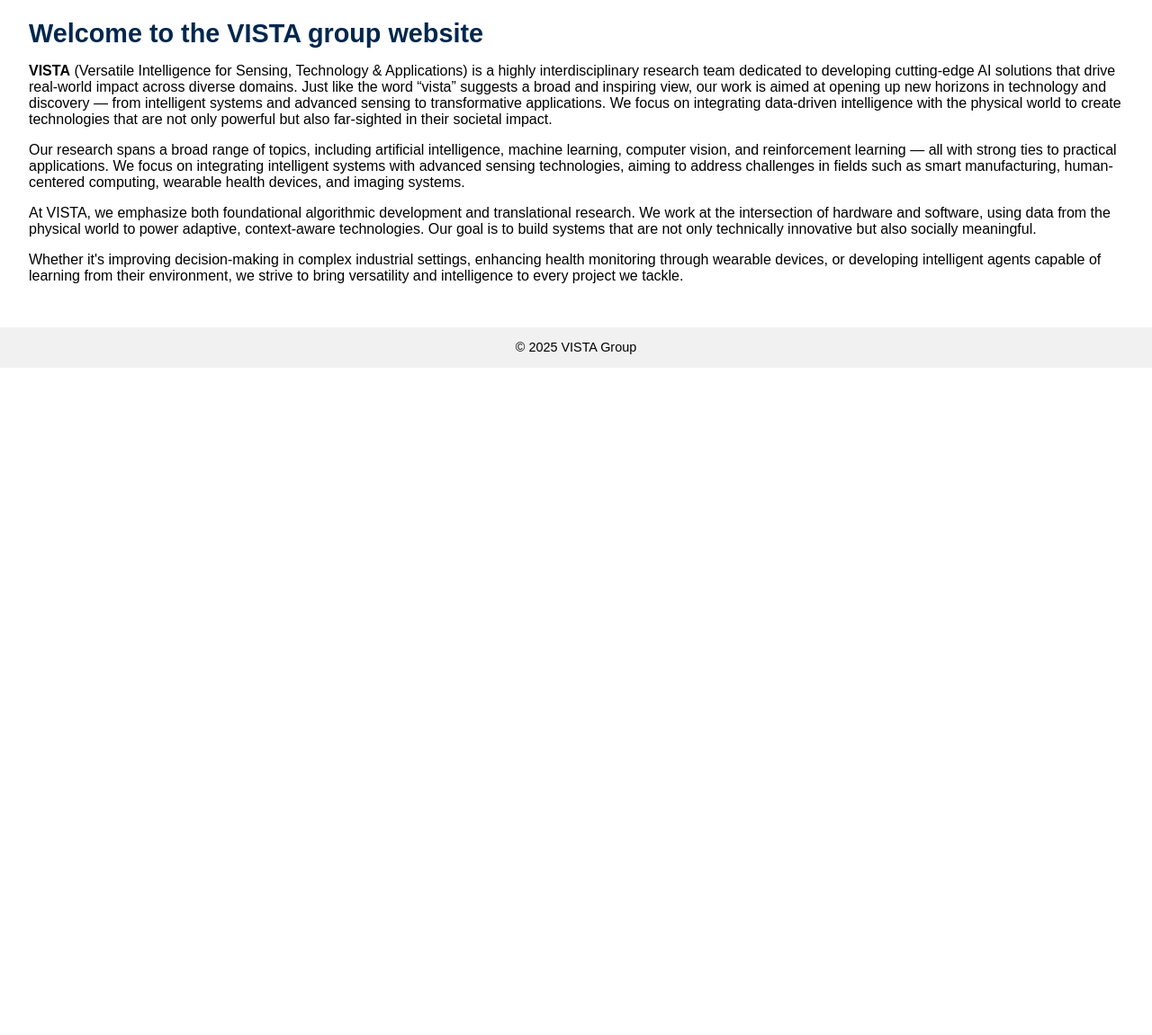
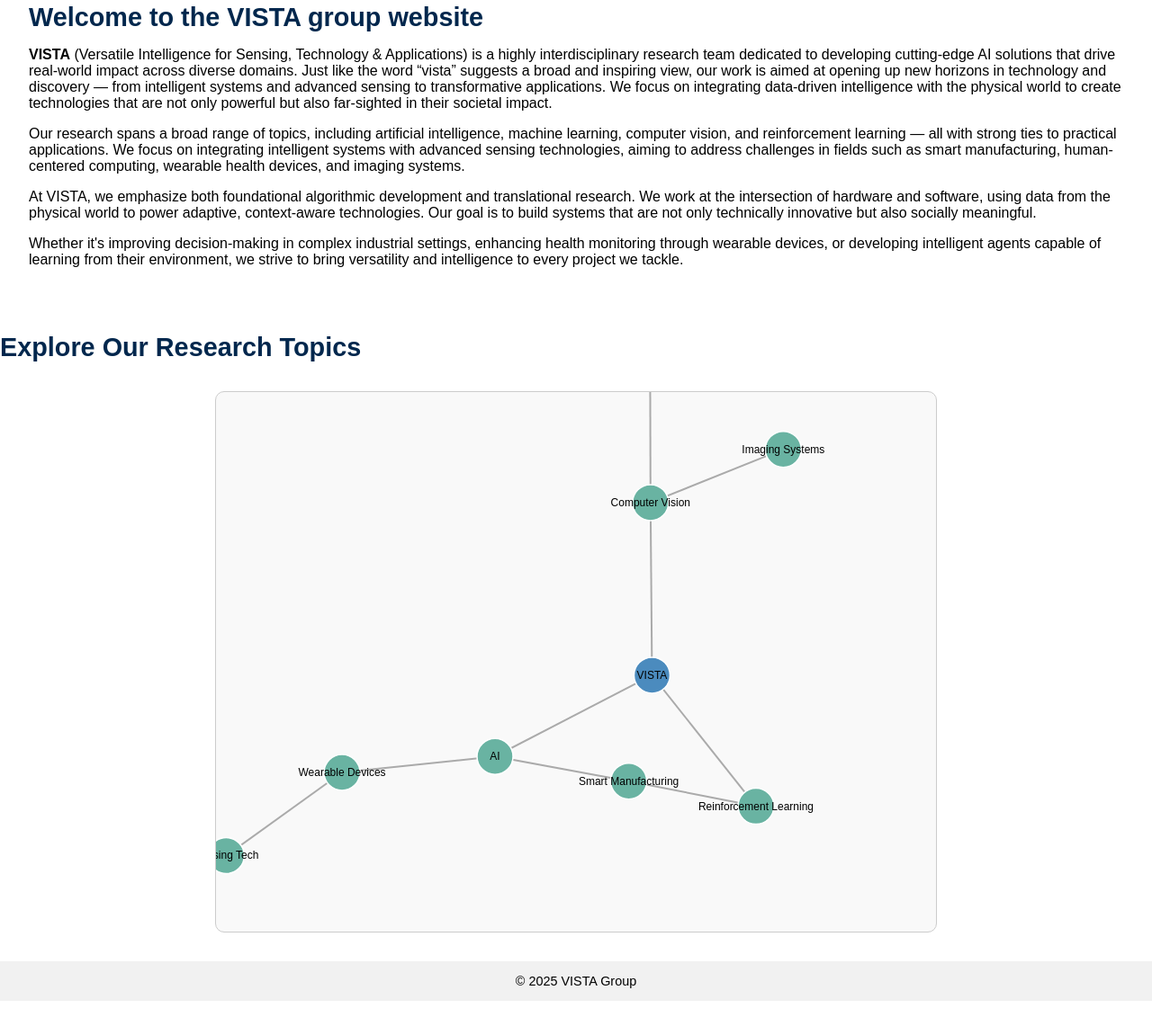
Before and after one commit to ChenshuLiu/VISTA-Group, a plain HTML site: page index.html in a window 1280 px wide. Shown: the part 503-1654 px from the top of the page at 90% size. Before the commit the page ends 952 px from the top, so only its background shows below. Drawn offline with nearby package versions, Linux system fonts and the light colour scheme.

Commit message:
interactive topic map

```diff
--- a/index.html
+++ b/index.html
@@ -20,11 +20,11 @@
     <div class="slider">
       <a href="research.html" class="slide" title="Research">
         <img src="Images/Highlights/ABM.JPG" alt="Research" />
-        <p>2023 ArtBioMatters Conference Presentation</p>
+        <p>ArtBioMatters Conference Presentation</p>
       </a>
-      <a href="members.html" class="slide" title="Members">
+      <a href="" class="slide" title="Members">
         <img src="Images/Highlights/Lucas Museum.jpg" alt="Members" />
-        <p>2024 Invited to talk at the Lucas Museum Paper Conservation Workshop</p>
+        <p>Invited to talk at the Lucas Museum Paper Conservation Workshop</p>
       </a>
       <a href="news.html" class="slide" title="News">
         <img src="images/news.jpg" alt="News" />
@@ -47,6 +47,113 @@
     <p>At VISTA, we emphasize both foundational algorithmic development and translational research. We work at the intersection of hardware and software, using data from the physical world to power adaptive, context-aware technologies. Our goal is to build systems that are not only technically innovative but also socially meaningful.</p>
     <p>Whether it's improving decision-making in complex industrial settings, enhancing health monitoring through wearable devices, or developing intelligent agents capable of learning from their environment, we strive to bring versatility and intelligence to every project we tackle.</p>
   </main>
+
+  <section>
+  <h2>Explore Our Research Topics</h2>
+  <svg id="mindmap" width="800" height="600"></svg>
+</section>
+
+<script src="https://d3js.org/d3.v7.min.js"></script>
+<script>
+  const topics = {
+    nodes: [
+      { id: "VISTA", group: 1 },
+      { id: "AI", url: "research.html#ai", group: 2 },
+      { id: "Computer Vision", url: "research.html#cv", group: 2 },
+      { id: "Reinforcement Learning", url: "research.html#rl", group: 2 },
+      { id: "Wearable Devices", url: "research.html#wearables", group: 3 },
+      { id: "Smart Manufacturing", url: "research.html#manufacturing", group: 3 },
+      { id: "Sensing Tech", url: "research.html#sensing", group: 3 },
+      { id: "Human-Centered Computing", url: "research.html#human", group: 3 },
+      { id: "Imaging Systems", url: "research.html#imaging", group: 3 }
+    ],
+    links: [
+      { source: "VISTA", target: "AI" },
+      { source: "VISTA", target: "Computer Vision" },
+      { source: "VISTA", target: "Reinforcement Learning" },
+      { source: "AI", target: "Smart Manufacturing" },
+      { source: "AI", target: "Wearable Devices" },
+      { source: "Computer Vision", target: "Imaging Systems" },
+      { source: "Computer Vision", target: "Human-Centered Computing" },
+      { source: "Sensing Tech", target: "Wearable Devices" },
+      { source: "Reinforcement Learning", target: "Smart Manufacturing" },
+    ]
+  };
+
+  const svg = d3.select("#mindmap"),
+        width = +svg.attr("width"),
+        height = +svg.attr("height");
+
+  const simulation = d3.forceSimulation(topics.nodes)
+    .force("link", d3.forceLink(topics.links).id(d => d.id).distance(150))
+    .force("charge", d3.forceManyBody().strength(-400))
+    .force("center", d3.forceCenter(width / 2, height / 2));
+
+  const link = svg.append("g")
+    .attr("stroke", "#aaa")
+    .selectAll("line")
+    .data(topics.links)
+    .join("line")
+    .attr("stroke-width", 2);
+
+  const node = svg.append("g")
+    .attr("stroke", "#fff")
+    .attr("stroke-width", 1.5)
+    .selectAll("circle")
+    .data(topics.nodes)
+    .join("circle")
+    .attr("r", 20)
+    .attr("fill", d => d.group === 1 ? "#4b8bbe" : "#69b3a2")
+    .call(drag(simulation))
+    .on("click", (event, d) => {
+      if (d.url) window.location.href = d.url;
+    });
+
+  const label = svg.append("g")
+    .selectAll("text")
+    .data(topics.nodes)
+    .join("text")
+    .text(d => d.id)
+    .attr("text-anchor", "middle")
+    .attr("dy", 4)
+    .style("font-size", "12px")
+    .style("pointer-events", "none");
+
+  simulation.on("tick", () => {
+    link
+      .attr("x1", d => d.source.x)
+      .attr("y1", d => d.source.y)
+      .attr("x2", d => d.target.x)
+      .attr("y2", d => d.target.y);
+
+    node
+      .attr("cx", d => d.x)
+      .attr("cy", d => d.y);
+
+    label
+      .attr("x", d => d.x)
+      .attr("y", d => d.y);
+  });
+
+  function drag(simulation) {
+    return d3.drag()
+      .on("start", (event, d) => {
+        if (!event.active) simulation.alphaTarget(0.3).restart();
+        d.fx = d.x;
+        d.fy = d.y;
+      })
+      .on("drag", (event, d) => {
+        d.fx = event.x;
+        d.fy = event.y;
+      })
+      .on("end", (event, d) => {
+        if (!event.active) simulation.alphaTarget(0);
+        d.fx = null;
+        d.fy = null;
+      });
+  }
+</script>
+
 
   <footer>&copy; 2025 VISTA Group</footer>
 
--- a/styles.css
+++ b/styles.css
@@ -124,3 +124,11 @@ footer {
 .member-info {
   margin-top: 10px;
 }
+
+#mindmap {
+  display: block;
+  margin: 2rem auto;
+  border: 1px solid #ccc;
+  background: #f9f9f9;
+  border-radius: 10px;
+}
```
